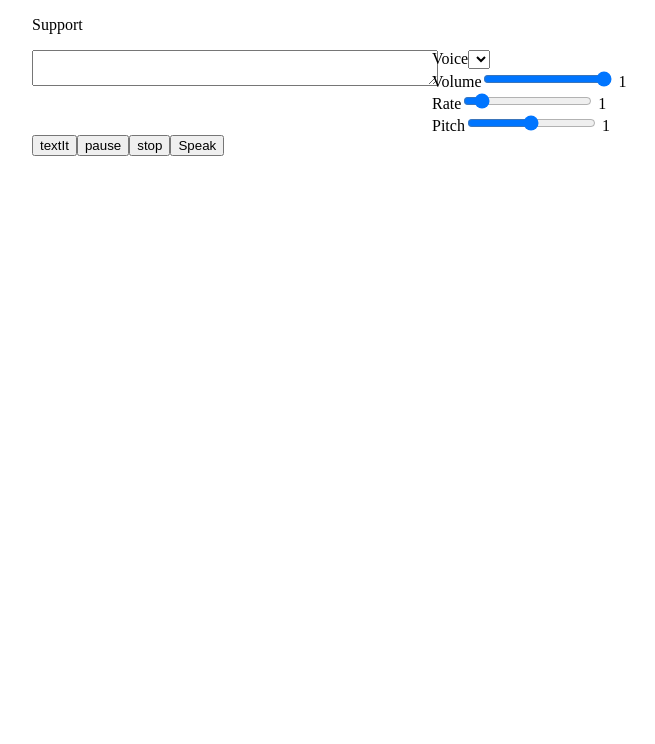
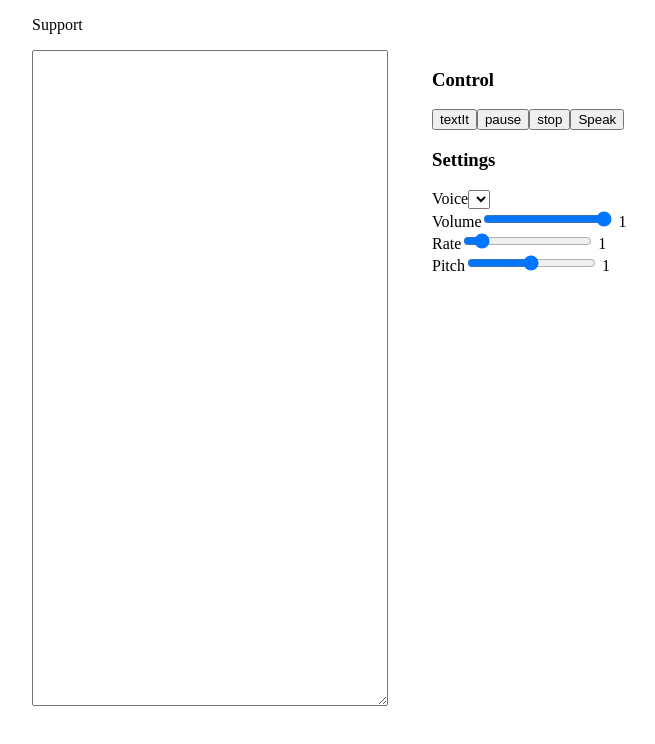
Before and after one commit to hasan42/ng-srt-tts, an Angular app: page / in a window 1280 px wide. Shown: the top 744 px of the page, without its empty margins (208-863 px from the left). Built offline with nearby package versions, Linux system fonts and the light colour scheme.

Commit message:
fix multiple click and little bit markup

```diff
--- a/src/app/wrap/wrap.component.html
+++ b/src/app/wrap/wrap.component.html
@@ -8,6 +8,15 @@
         </div>
       </div>
       <div class="col">
+        <h3>Control</h3>
+        <div class="option">
+          <button (click)="textIt()">textIt</button>
+          <button (click)="pause()" *ngIf="!paused">pause</button>
+          <button (click)="resume()" *ngIf="paused">resume</button>
+          <button (click)="stop()">stop</button>
+          <button (click)="play()">Speak</button>
+        </div>
+        <h3>Settings</h3>
         <div class="option">
           <label for="voice">Voice</label>
           <select [(ngModel)]="form.voice" #voice="ngModel" name="voice" (change)="onChangeVoice($event.target.value)">
@@ -35,13 +44,6 @@
     </div>
     <div class="row">
       <div class="col">
-        <div class="option">
-          <button (click)="textIt()">textIt</button>
-          <button (click)="pause()" *ngIf="!paused">pause</button>
-          <button (click)="resume()" *ngIf="paused">resume</button>
-          <button (click)="stop()">stop</button>
-          <button (click)="play()">Speak</button>
-        </div>
       </div>
     </div>
   </form>
--- a/src/app/wrap/wrap.component.scss
+++ b/src/app/wrap/wrap.component.scss
@@ -12,7 +12,7 @@
 .option {
   textarea {
     display: block;
-    width: 100%;
-    height: 100%;
+    width: calc(100% - 50px);
+    height: calc(100vh - 150px);
   }
 }
--- a/src/app/wrap/wrap.component.ts
+++ b/src/app/wrap/wrap.component.ts
@@ -25,6 +25,8 @@ export class WrapComponent implements OnInit {
   textArr: any = [];
 
   current: number = 0;
+
+  timer: any = null;
 
   constructor() {
     if ('speechSynthesis' in window) {
@@ -65,14 +67,13 @@ export class WrapComponent implements OnInit {
     if (this.form.voice) {
       msg.voice = speechSynthesis.getVoices().filter(voice => voice.name == this.form.voice)[0];
     }
-    setTimeout(()=>{
+    this.timer = setTimeout(()=>{
       window.speechSynthesis.speak(msg);
       if( this.current + 1 <  this.textArr.length) {
         this.speak(this.current + 1)
       }else{
         this.msg = 'finish: ' + (this.current + 1)
       }
-
     }, delay)
 
   }
@@ -125,6 +126,7 @@ export class WrapComponent implements OnInit {
   }
 
   play() {
+    clearTimeout(this.timer);
     this.textIt()
     this.speak(0)
   }
@@ -138,6 +140,7 @@ export class WrapComponent implements OnInit {
   }
   stop() {
     window.speechSynthesis.cancel();
+    clearTimeout(this.timer);
   }
 
 }
```
